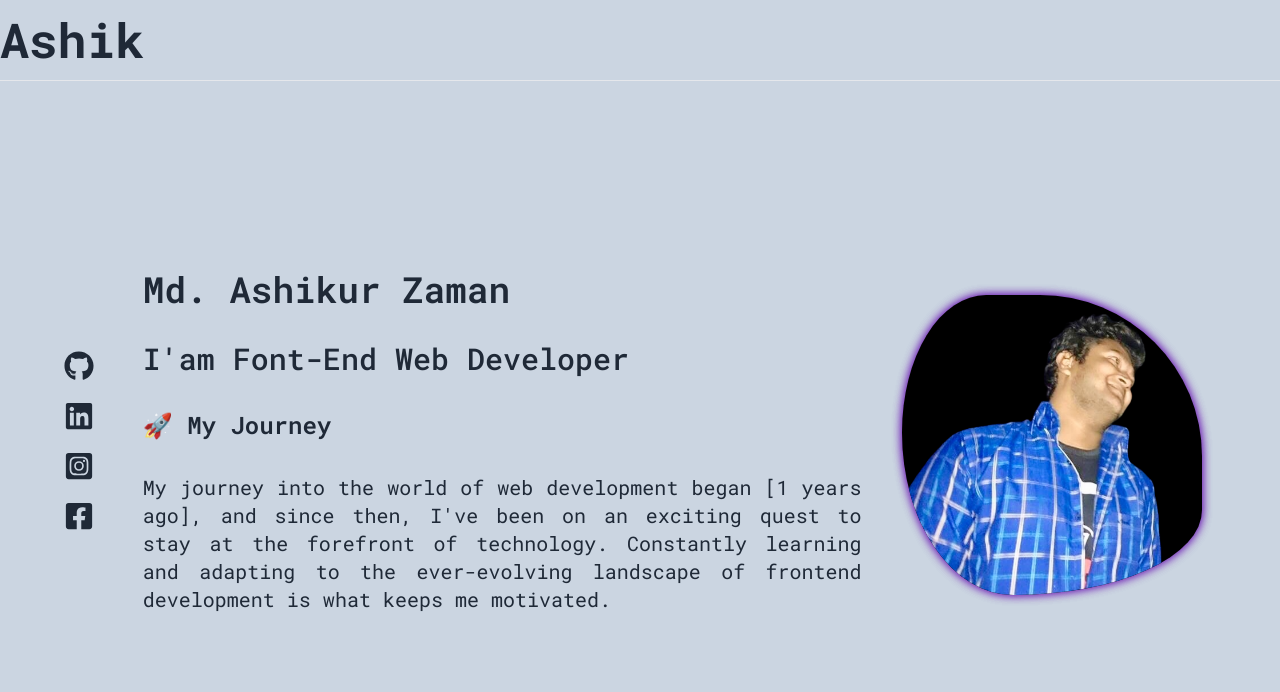
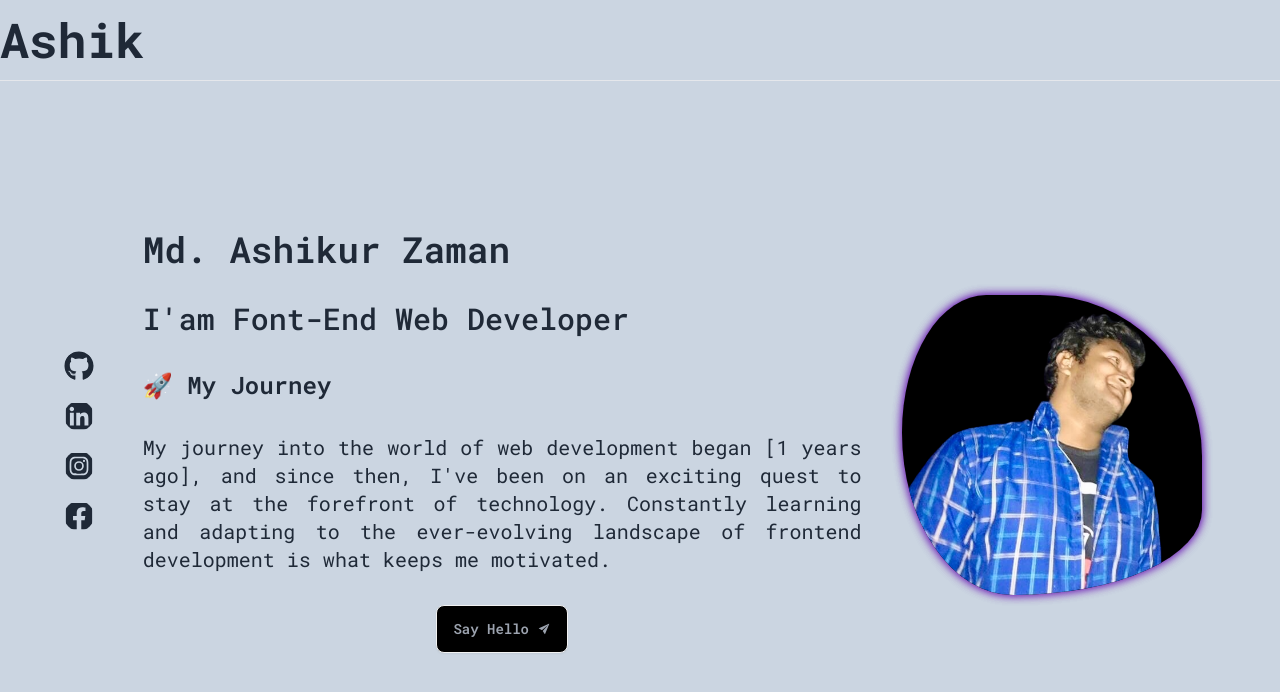
Before and after one commit to AshikurZaman01/portfolio-app, a React (Vite) app: page / in a window 1280 px wide. Shown: the top 692 px of the page. Built offline with nearby package versions, Linux system fonts and the light colour scheme.

Commit message:
add say hello button in the hero page

```diff
--- a/src/Components/HomeComponets/Hero/Hero.jsx
+++ b/src/Components/HomeComponets/Hero/Hero.jsx
@@ -2,10 +2,12 @@ import { FaFacebookSquare, FaGithub, FaInstagramSquare, FaLinkedin } from "react
 import { Link } from "react-router-dom";
 import "./hero.css";
 import img from "../../../assets/images/01.png";
+import { IoIosSend } from "react-icons/io";
 
 const Hero = () => {
     return (
-        <div className="flex flex-col md:flex-row  justify-between items-center h-[90vh] gap-10 p-4">
+        <div>
+            <div className="flex flex-col md:flex-row  justify-between items-center md:h-[90vh] gap-10 p-4">
 
                 <div className="md:w-[70%] order-2 md:order-1 text-center md:text-left ">
                     <div className="flex md:flex-row flex-col justify-between items-center">
@@ -14,13 +16,17 @@ const Hero = () => {
                             <h2 className="text-2xl md:text-3xl font-medium">I'am Font-End Web Developer</h2>
                             <h4 className="text-xl md:text-2xl font-semibold">🚀 My Journey</h4>
                             <p className="text-sm md:text-xl text-justify font-normal">My journey into the world of web development began [1 years ago], and since then, I've been on an exciting quest to stay at the forefront of technology. Constantly learning and adapting to the ever-evolving landscape of frontend development is what keeps me motivated.</p>
+
+                            <div className="w-full flex justify-center ">
+                                <button className="hover:bg-black hover:text-white hover:shadow-2xl hover:shadow-white btn btn-md text-center mx-auto bg-black text-gray-400">Say Hello<IoIosSend /></button>
+                            </div>
                         </div>
 
                         <div className="md:w-[15%] text-3xl flex flex-row  md:flex-col items-center gap-5 py-5 order-1">
-                        <span className="hover:shadow-black hover:shadow-md hover:rounded-full"><Link to={'/'}><FaGithub /></Link></span>
-                        <span className="hover:shadow-black hover:shadow-md hover:rounded-full"><Link to={'/'}><FaLinkedin /></Link></span>
-                        <span className="hover:shadow-black hover:shadow-md hover:rounded-full"><Link to={'/'}><FaInstagramSquare /></Link></span>
-                        <span className="hover:shadow-black hover:shadow-md hover:rounded-full"><Link to={'/'}><FaFacebookSquare /></Link></span>
+                            <span className="hover:shadow-black hover:shadow-md hover:rounded-full"><Link to={'/'}><FaGithub className="rounded-full" /></Link></span>
+                            <span className="hover:shadow-black hover:shadow-md hover:rounded-full"><Link to={'/'}><FaLinkedin className="rounded-full" /></Link></span>
+                            <span className="hover:shadow-black hover:shadow-md hover:rounded-full"><Link to={'/'}><FaInstagramSquare className="rounded-full" /></Link></span>
+                            <span className="hover:shadow-black hover:shadow-md hover:rounded-full"><Link to={'/'}><FaFacebookSquare className="rounded-full" /></Link></span>
                         </div>
                     </div>
                 </div>
@@ -28,7 +34,7 @@ const Hero = () => {
                 <div className="w-[30%] order-1 md:order-2">
                     <img className="w-[150px] h-[150px] rounded-full mt-2 md:w-[300px] md:h-[300px]" src={img} alt="" />
                 </div>
-
+            </div>
         </div>
     );
 };
```
Lines whose indentation alone changed are shown as unchanged.
